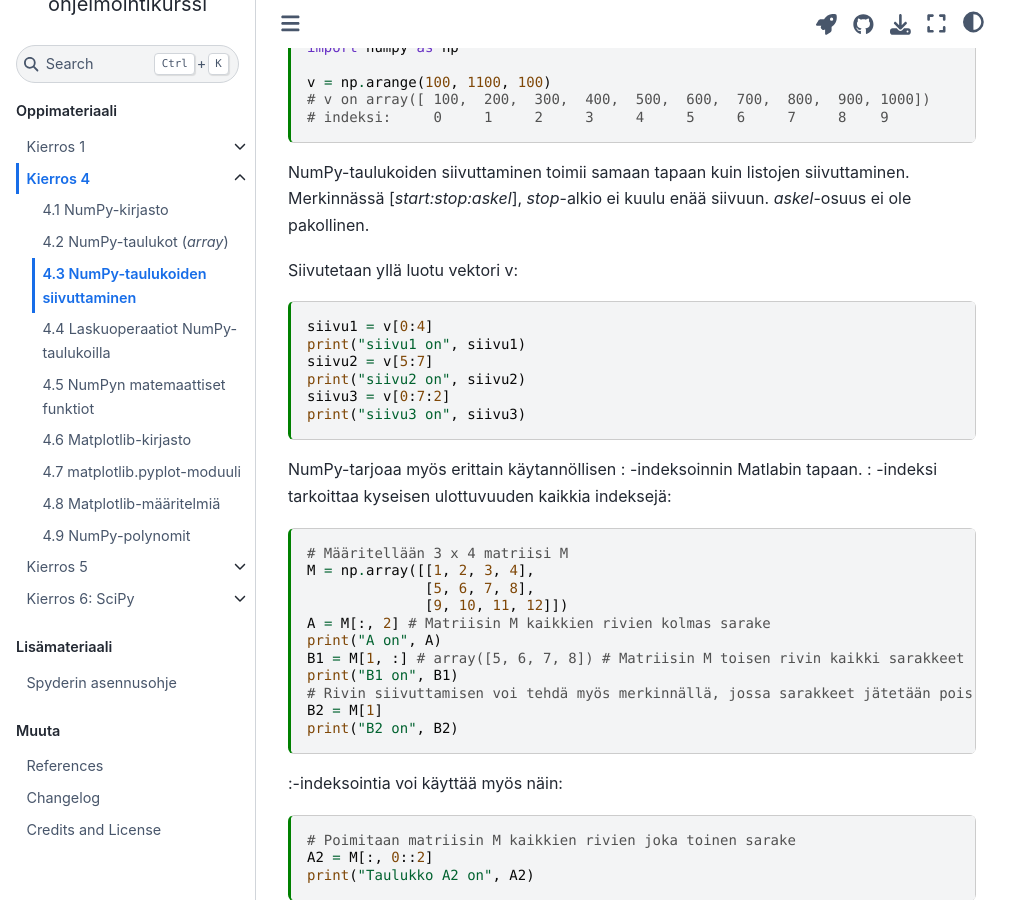
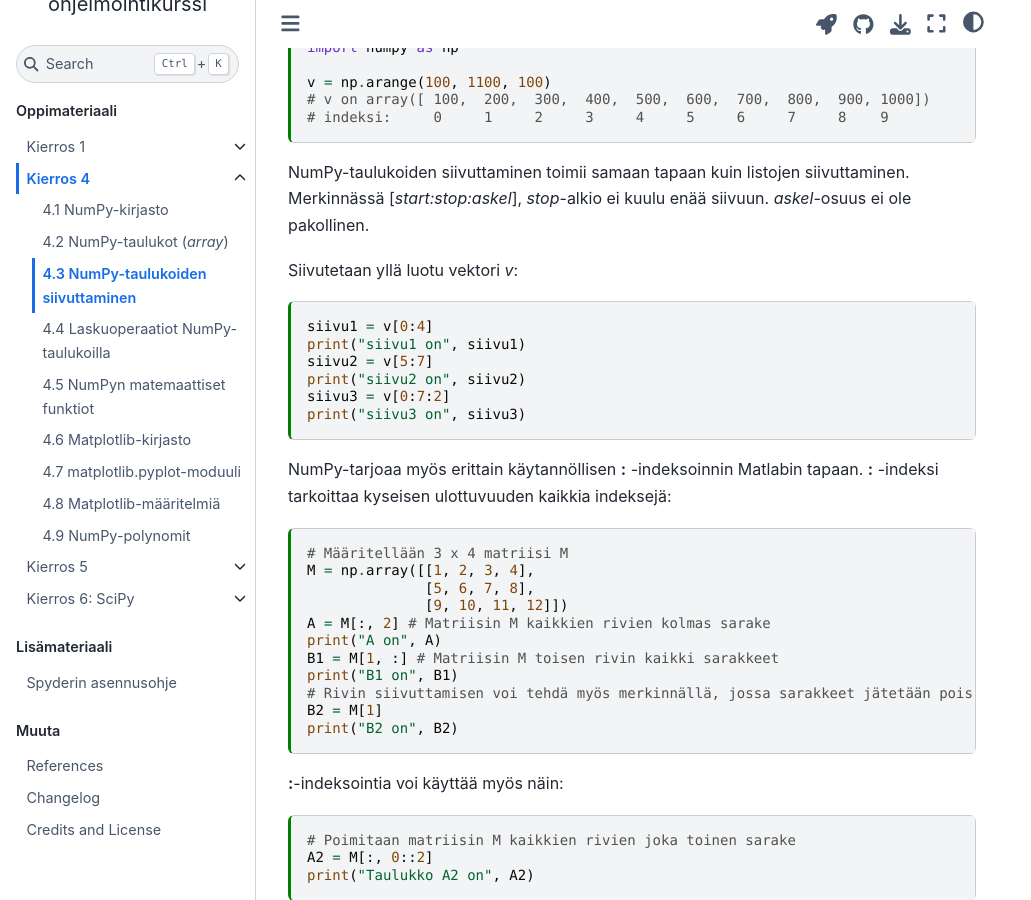
Before and after one commit to elina-ruha/CHEM-ohjelmointikurssikirja-test, a Jupyter Book: the page built from book/Kierros4/s4_3.md, in a window 1280 px wide and 900 px high, scrolled down 204 px. Shown: the whole window, without its empty margins (0-1031 px from the left). Built offline with Jupyter Book 1.0.4 settings and Sphinx 7.4.7 and the Sphinx Book theme 1.1.4, drawn with Linux system fonts in a browser that asks for light colours; comment, search, counter and statistics services are not loaded.

Commit message:
Update s4_3.md

````diff
--- a/book/Kierros4/s4_3.md
+++ b/book/Kierros4/s4_3.md
@@ -22,7 +22,7 @@
 NumPy-taulukoiden siivuttaminen toimii samaan tapaan kuin listojen siivuttaminen. Merkinnässä [*start:stop:askel*],
 *stop*-alkio ei kuulu enää siivuun. *askel*-osuus ei ole pakollinen.
 
-Siivutetaan yllä luotu vektori v:
+Siivutetaan yllä luotu vektori *v*:
 ```{code-cell} ipython3
 siivu1 = v[0:4]
 print("siivu1 on", siivu1)
@@ -31,7 +31,7 @@
 siivu3 = v[0:7:2]
 print("siivu3 on", siivu3)
 ```
-NumPy-tarjoaa myös erittain käytannöllisen : -indeksoinnin Matlabin tapaan. : -indeksi tarkoittaa kyseisen ulottuvuuden
+NumPy-tarjoaa myös erittain käytannöllisen **:** -indeksoinnin Matlabin tapaan. **:** -indeksi tarkoittaa kyseisen ulottuvuuden
 kaikkia indeksejä:
 ```{code-cell} ipython3
 # Määritellään 3 x 4 matriisi M
@@ -40,13 +40,13 @@
               [9, 10, 11, 12]])
 A = M[:, 2] # Matriisin M kaikkien rivien kolmas sarake
 print("A on", A)
-B1 = M[1, :] # array([5, 6, 7, 8]) # Matriisin M toisen rivin kaikki sarakkeet
+B1 = M[1, :] # Matriisin M toisen rivin kaikki sarakkeet
 print("B1 on", B1)
 # Rivin siivuttamisen voi tehdä myös merkinnällä, jossa sarakkeet jätetään pois
 B2 = M[1]
 print("B2 on", B2)
 ```
-:-indeksointia voi käyttää myös näin:
+**:**-indeksointia voi käyttää myös näin:
 ```{code-cell} ipython3
 # Poimitaan matriisin M kaikkien rivien joka toinen sarake
 A2 = M[:, 0::2]
````
